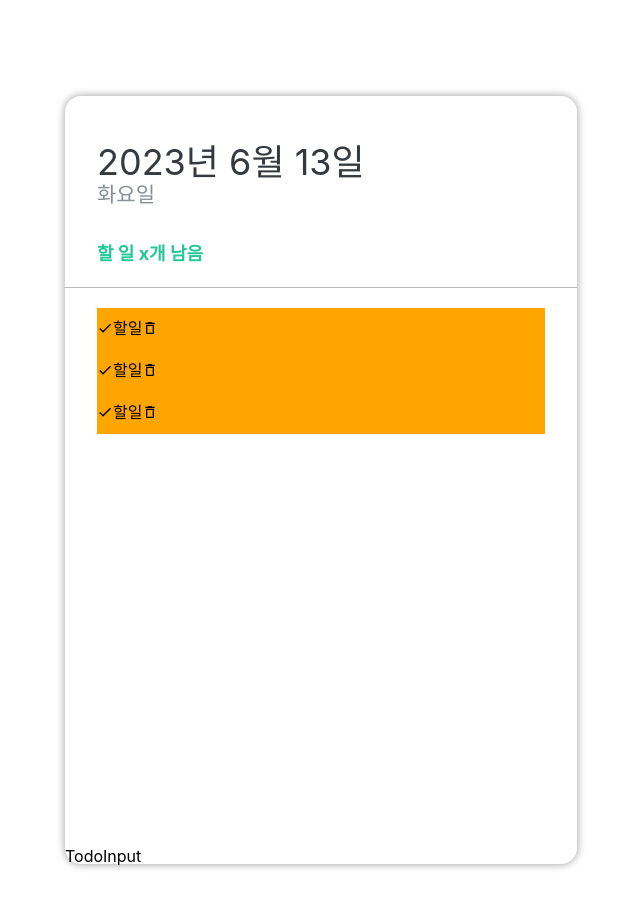
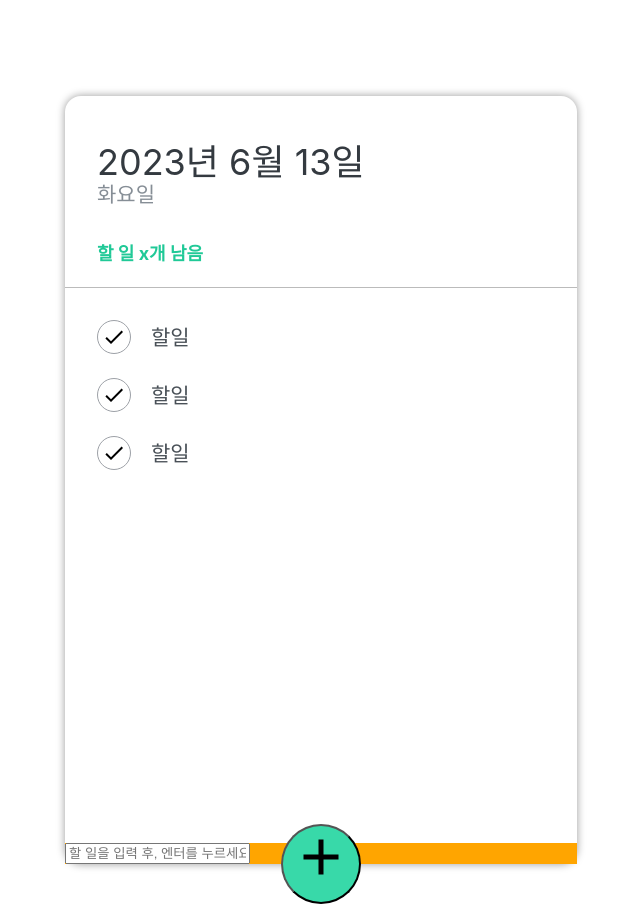
Before and after one commit to 1roo/react-todo-app, a React (Create React App) app: page / in a window 1280 px wide. Shown: the whole page, without its empty margins (319-959 px from the left). Built offline with nearby package versions, Linux system fonts and the light colour scheme.

Commit message:
0613 todoInput 도중

```diff
--- a/src/component/TodoInput.js
+++ b/src/component/TodoInput.js
@@ -1,9 +1,23 @@
 import React from 'react'
+import { MdAdd } from 'react-icons/md';
+import './scss/TodoInput.scss'
 
 const TodoInput = () => {
   return (
-    <div>TodoInput</div>
+     <>
+         <div className='form-wrapper'>
+            <form className='insert-form'>
+              <input type='text' placeholder='할 일을 입력 후, 엔터를 누르세요' />
+            </form>
+
+         </div>
+
+        <button className='insert-btn'>
+            <MdAdd />
+        </button>
+
+      </>
   )
 }
 
-export default TodoInput
+export default TodoInput;
--- /dev/null
+++ b/src/component/scss/TodoInput.scss
@@ -0,0 +1,19 @@
+
+.form-wrapper {
+    background-color: orange;
+}
+
+.insert-btn {
+    background-color: #38d9a9;
+     z-index: 5;
+     cursor: pointer;
+     width: 80px;
+     height: 80px;
+     border-radius: 50%;
+     font-size: 60px;
+
+     position: absolute;
+     left: 50%;
+     bottom: 0;
+     transform: translate(-50%, 50%);
+}
--- a/src/component/scss/TodoItem.scss
+++ b/src/component/scss/TodoItem.scss
@@ -1,6 +1,62 @@
+@mixin content-center {
+    display: flex;
+    align-items: center;
+    justify-content: center;
+}
+
 
 .todo-list-item {
     display: flex;
+    align-items: center;
     padding: 12px 0;
-    background: orange;
+
+    &:hover .remove {
+        display: block;
+    }
+
+    .check-circle {
+        width: 32px;
+        height: 32px;
+        border-radius: 50%;
+        border: 1px solid #9da1a7;
+        font-size: 24px;
+        margin-right: 20px;
+        cursor: pointer;
+
+        @include content-center;
+
+        &.active {
+            border: 1px solid #38d9a9;
+            color: #38d9a9;
+        }
+
+    }
+
+    .text {
+        font-size: 21px;
+        color: #495057;
+        flex: 1;
+
+        &.finish {
+            color: #919396;
+            text-decoration: line-through;
+        }
+    }
+
+
+
+    .remove {
+        font-size: 28px;
+        cursor: pointer;
+        color: #f51b4f;
+
+        @include content-center;
+
+        display: none;
+
+        &:hover svg {
+            opacity: 0.6;
+        }
+    }
+
 }
```
